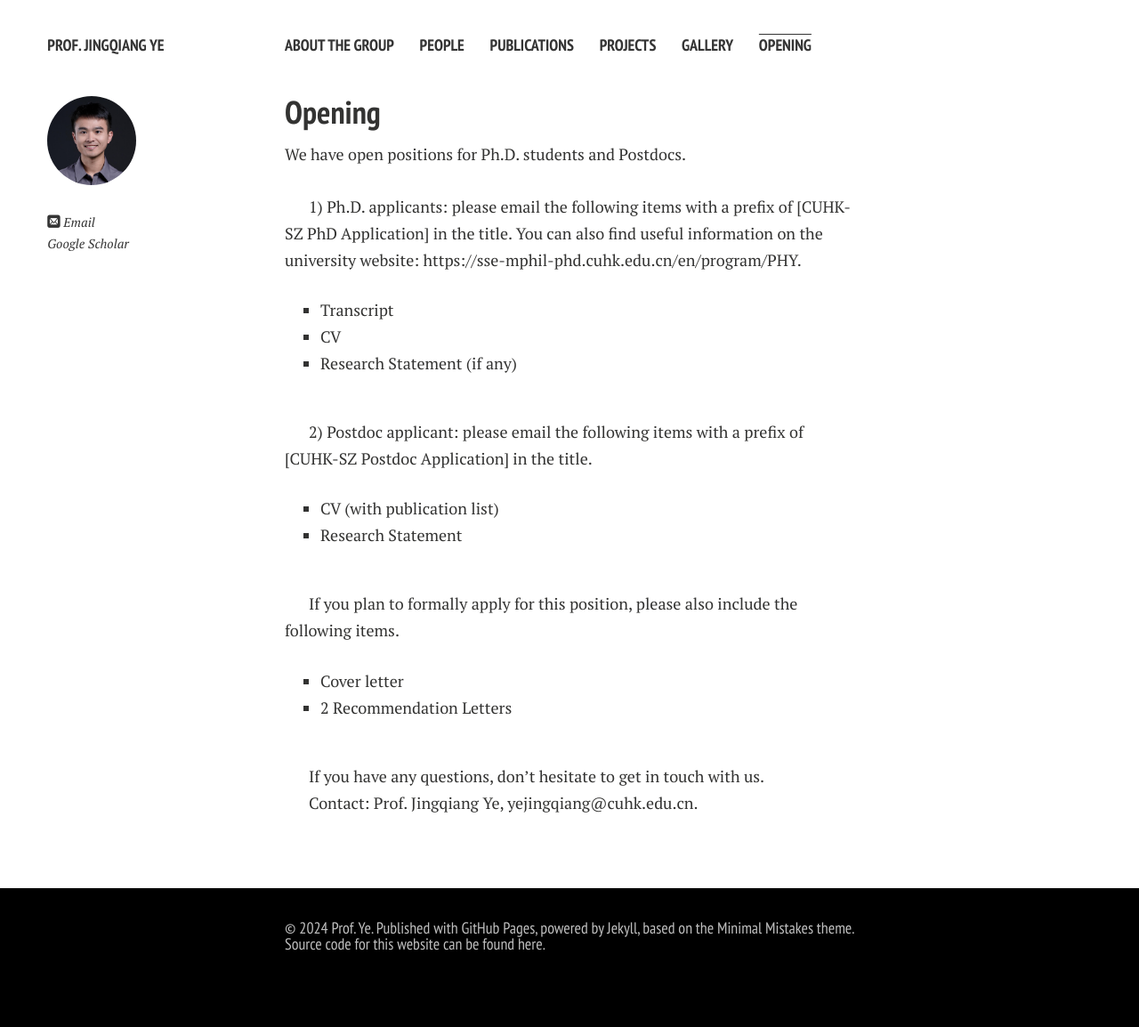
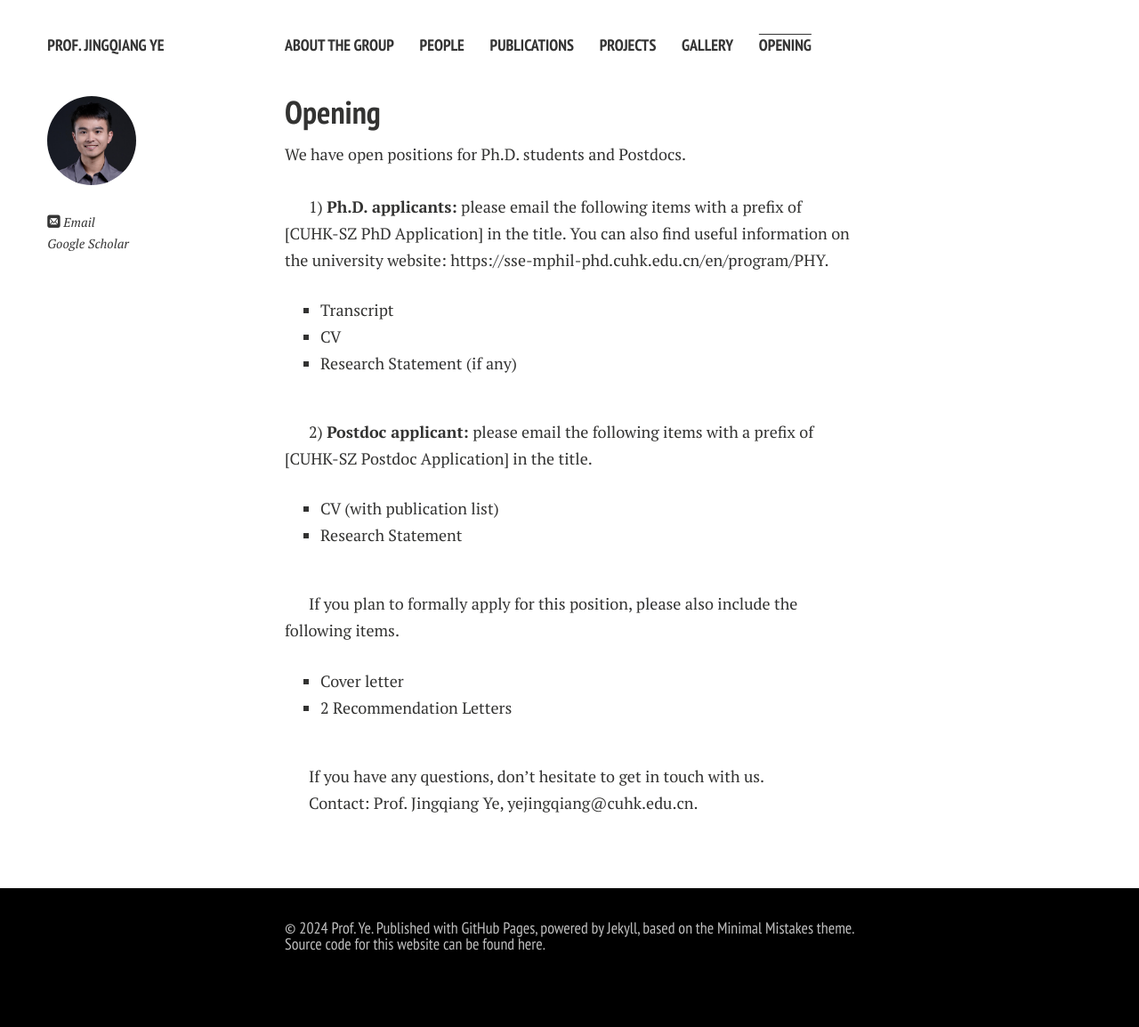
Before and after one commit to terteruu/terteruu.github.io, a Jekyll site: the page built from opening.md, in a window 1280 px wide. Shown: the whole page at 89% size. Built offline with Jekyll 4.4.1, drawn with Linux system fonts in a browser that asks for light colours; nearby versions of some CDN libraries; comment, search, counter and statistics services are not loaded; a style sheet for code colours, icons or effects is not loaded.

Commit message:
Make some fonts bold

```diff
--- a/opening.md
+++ b/opening.md
@@ -10,14 +10,14 @@ We have open positions for Ph.D. students and Postdocs.
 
 <br>
 
-1) Ph.D. applicants: please email the following items with a prefix of [CUHK-SZ PhD Application] in the title. You can also find useful information on the university website: https://sse-mphil-phd.cuhk.edu.cn/en/program/PHY.
+1) **Ph.D. applicants:** please email the following items with a prefix of [CUHK-SZ PhD Application] in the title. You can also find useful information on the university website: https://sse-mphil-phd.cuhk.edu.cn/en/program/PHY.
 - Transcript
 - CV
 - Research Statement (if any)
 
 <br>
 
-2) Postdoc applicant: please email the following items with a prefix of [CUHK-SZ Postdoc Application] in the title.
+2) **Postdoc applicant:** please email the following items with a prefix of [CUHK-SZ Postdoc Application] in the title.
 - CV (with publication list)
 - Research Statement
 
```
